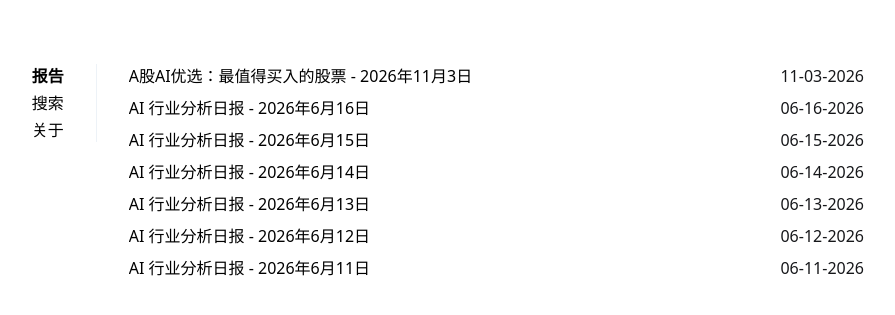
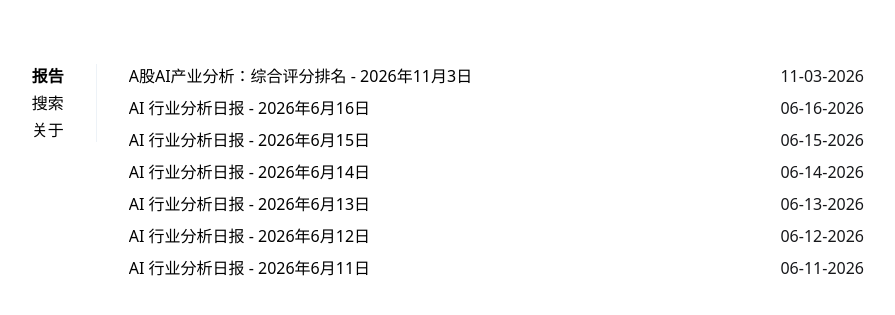
Before and after one commit to alphaseek-org/alphaseek-org.github.io, a Jekyll site: the page built from index.html, in a window 1280 px wide. Shown: the top 315 px of the page, without its empty margins (224-1119 px from the left). Built offline with Jekyll 4.4.1, drawn with Linux system fonts in a browser that asks for light colours.

Commit message:
content: an analysis with a composite-score ranking, not a buy suggestion
The title is now A股AI产业分析：综合评分排名, the conclusion names the highest composite score instead of the stock most worth buying, the holding period is an evaluation period, the decision table is a scoring table, and the disclaimer says the report is not a buy, sell or hold suggestion on any security.

```diff
--- a/_data/reports/2026-11-03/china_top_company.md
+++ b/_data/reports/2026-11-03/china_top_company.md
@@ -10,7 +10,7 @@
 - 已验证10名为：兆易创新、长鑫科技、江波龙、中际旭创、新易盛、源杰科技、联讯仪器、三环集团、长飞光纤、世纪华通。它们均通过三项核验：驱动检查、三项财务输入与同期间披露对照、AI暴露检查（CTC-E04—CTC-E27）。
 - 已验证排名覆盖硬件和应用两层：9名硬件（存储/DRAM/光模块/光芯片/测试设备/元件/光通信），1名应用/AI游戏与AI云数据（世纪华通）。
 - 主要反证：存储链利润中含价格周期和资产/存货减值风险；光通信链有关键物料、扩产、应收和客户订单节奏风险；应用层短期AI收入贡献低于游戏主业。
-- 初筛敏感性显示第5—16名在权重扰动下较不稳定，尤其新易盛、源杰科技、三环集团、长飞光纤和世纪华通；因此最终首选仍只从前5名进入决策。
+- 初筛敏感性显示第5—16名在权重扰动下较不稳定，尤其新易盛、源杰科技、三环集团、长飞光纤和世纪华通；因此最终排名仍只从前5名中产生。
 
 ### 排名
 
@@ -73,7 +73,7 @@
 ### 方法与数据缺口
 
 - 未完整核验的公司一律不排名。
-- 部分新增核验使用P2透明来源或公司公告转载页，而非全部用交易所原始PDF：联讯仪器、三环集团、世纪华通为P2；它们不进入最终决策前5，降低了对首选的影响。
+- 部分新增核验使用P2透明来源或公司公告转载页，而非全部用交易所原始PDF：联讯仪器、三环集团、世纪华通为P2；它们不进入最终评分前5，降低了对排名结果的影响。
 - CTC-E28仅为交易约束提示，未打开交易所规则页，不能作为排名证据。
 - A股约束：T+1、涨跌幅、停牌、最小交易单位、外资通道和科创/创业板适当性会影响可交易性；本报告不提供交易指令、目标价或仓位。
 
--- a/_data/reports/2026-11-03/enterprise_analysis.md
+++ b/_data/reports/2026-11-03/enterprise_analysis.md
@@ -17,7 +17,7 @@
 5. **估值。** 2026-11-03 PE 11.94、PB 2.29，初筛估值分85.3，在入围者中仅次于江波龙且质量/成长更均衡（EA-E03）。
 6. **外部传导。** 美国龙头capex/RPO支持存储、服务器、网络和制造设施链条，给兆易的存储硬件暴露提供背景支撑（EA-E21）。
 7. **风险。** 存储价格周期、证券投资公允价值扰动、存货/商誉减值是核心风险；若扣非利润和经营现金流弱化，需下调（EA-E04）。
-8. **画像结论。** 兆易创新在“基本面成长+估值+证据强度”的组合上最佳，是本次首选。
+8. **画像结论。** 兆易创新在“基本面成长+估值+证据强度”的组合上最佳，是本次评分最高者。
 
 ### 长鑫科技（688825.SH）
 
@@ -28,7 +28,7 @@
 5. **产能/资本开支。** 公司称资金用于先进技术研发、制程升级和产能扩充；这支持AI内存长期供给，但也带来折旧和扩产风险（EA-E06）。
 6. **估值。** 2026-11-03 PE 14.96、PB 10.25，初筛估值分54.3，PB压力显著高于兆易/江波龙（EA-E08）。
 7. **风险。** 前三季度计提信用和资产减值9.21亿元，含存货、在建工程和固定资产减值；若DRAM周期转弱，盈利弹性会反向放大（EA-E07）。
-8. **画像结论。** 长鑫科技是高弹性DRAM核心资产，但估值和减值风险使其决策总分低于兆易、江波龙和中际。
+8. **画像结论。** 长鑫科技是高弹性DRAM核心资产，但估值和减值风险使其评分总分低于兆易、江波龙和中际。
 
 ### 江波龙（301308.SZ）
 
@@ -61,10 +61,10 @@
 5. **美国传导。** 美国云capex/RPO对光模块链有强支撑，但传导不能替代公司订单披露（EA-E21）。
 6. **估值。** 2026-11-03 PE 15.95、PB 8.65，初筛估值分51.6，低于兆易和江波龙（EA-E19）。
 7. **风险。** 订单兑现、海外产能物流、客户集中、毛利率回落是主要风险；证据强度也弱于前四名（EA-E20）。
-8. **画像结论。** 新易盛仍为AI光模块核心受益者，但在本次规则下低于中际，且不改变兆易首选。
+8. **画像结论。** 新易盛仍为AI光模块核心受益者，但在本次规则下低于中际，且不改变兆易创新排名第一。
 
 ### 方法与缺口
 
 - 每名入围者至少覆盖8个画像事实或判断点，并链接到已读取的证据。
-- 客户集中、地区收入、治理细项、供应商明细未逐表完整提取；对结论影响较小，因为最终决策主要由初筛组件、核验和公开风险折扣决定。
+- 客户集中、地区收入、治理细项、供应商明细未逐表完整提取；对结论影响较小，因为最终评分主要由初筛组件、核验和公开风险折扣决定。
 - 不包含目标价、仓位、配置建议或适当性判断。
--- a/_posts/2026-11-03-a-share-ai-pick.md
+++ b/_posts/2026-11-03-a-share-ai-pick.md
@@ -1,5 +1,5 @@
 ---
-title: "A股AI优选：最值得买入的股票 - 2026年11月3日"
+title: "A股AI产业分析：综合评分排名 - 2026年11月3日"
 date: 2026-11-03 09:42:27 +0000
 author: "AlphaSeek Research"
 edition: "Tuesday, November 3, 2026"
@@ -7,16 +7,16 @@ notes: "AI生成内容，仅供参考，不构成投资建议。市场有风险
 categories: [blog]
 tags: [a-share, ai, equity-research]
 ---
-**报告截至：** 2026年11月3日 17:07（北京时间） ｜ **研究时段：** 17:07–17:42（北京时间） ｜ **持有期：** 12个月
-**结论：** 在本次已核验的A股AI入围者中，最值得买入的是 **兆易创新（603986.SH，硬件/存储，90.72分）**；备选依次为江波龙、中际旭创、长鑫科技、新易盛。第一名相对第二名领先6.67分，不是3分以内的势均力敌。置信度：中高。
-**声明：** 本报告是基于公开资料的研究结论，不是针对任何个人的投资建议；不含目标价、仓位或配置建议；不保证结果。
+**报告截至：** 2026年11月3日 17:07（北京时间） ｜ **研究时段：** 17:07–17:42（北京时间） ｜ **评估期：** 12个月
+**结论：** 在本次已核验的A股AI入围者中，综合评分最高的是 **兆易创新（603986.SH，硬件/存储，90.72分）**；其后依次为江波龙、中际旭创、长鑫科技、新易盛。第一名相对第二名领先6.67分，差距不在3分以内。评分结论的置信度：中高。
+**声明：** 本报告是基于公开资料的行业与公司分析，不构成买入、卖出或持有任何证券的建议，也不是针对任何个人的投资建议；不含目标价、仓位或配置建议；不保证结果。
 
 ### 结论与理由
 
-按事先固定的决策规则，兆易创新胜出，不是因为它是市值最大或概念最热，而是因为在已核验入围者中同时满足三点：
+按事先固定的评分规则，兆易创新位居第一，不是因为它是市值最大或概念最热，而是因为在已核验入围者中同时满足三点：
 
 1. **基本面与成长强。** 初筛中质量92.7、成长94.9，合成“基本面与成长”93.8；三季报显示2026年前三季度营收202.97亿元、归母净利润110.66亿元，且公司直接解释为“存储芯片行业供给紧张、存储芯片产品量价齐升、MCU等多个业务产品线持续发力”（ASP-E06）。
-2. **估值分明显优于多数硬件链。** 初筛估值分85.3，2026-11-03收盘PE 11.94、PB 2.29，优于长鑫科技、中际旭创、新易盛等高弹性硬件链；在决策表里估值权重25%，这使它相对光模块和DRAM高PB标的占优（ASP-E05、ASP-E11）。
+2. **估值分明显优于多数硬件链。** 初筛估值分85.3，2026-11-03收盘PE 11.94、PB 2.29，优于长鑫科技、中际旭创、新易盛等高弹性硬件链；在评分表里估值权重25%，这使它相对光模块和DRAM高PB标的占优（ASP-E05、ASP-E11）。
 3. **AI暴露来自披露而非概念标签。** 公司半年度报告披露，AI发展对存储解决方案提出新要求，控股子公司青耘科技为客户推理需求提供定制化存储方案；这让它进入硬件/存储AI链条，而不是只靠主题标签（ASP-E06）。
 
 最大反证也清楚：兆易创新的增长受存储价格周期和证券投资公允价值扰动影响；如果存储价格转弱、AI定制存储不能转为可验证收入，或扣非利润/经营现金流明显弱于收入，结论应下调。
@@ -33,16 +33,16 @@ tags: [a-share, ai, equity-research]
 
 **背景判断：** 背景对A股AI硬件链为“支持但有估值约束”；偏好的层是硬件/存储/光通信/数据中心配套。软件与模型产业趋势强，但本次A股已核验名单主要来自硬件层。
 
-### 候选筛选与排名（A股优选排名）
+### 候选筛选与排名（A股综合评分排名）
 
 样本取自2026年11月3日沪深A股的收盘数据（共5,563只），按AI相关的申万二级行业过滤后取市值前100名；初筛采用2026-09-30的财务数据，100家公司均可评分。初筛权重为质量40%、成长25%、估值20%、流动性15%（ASP-E05）。初筛前10名均通过业务驱动、财务和AI暴露三项核验（ASP-E12）。
 
-#### 优选排名
+#### 综合评分排名
 
 **截止日期：** 2026年11月3日
 **主题：** AI
 **样本：** A股AI相关行业市值前100名，行情为2026年11月3日收盘后最终数据
-**权重：** 初筛：质量40%、成长25%、估值20%、流动性15%；决策：基本面与成长30%、估值25%、产业与宏观20%、验证10%、风险15%
+**权重：** 初筛：质量40%、成长25%、估值20%、流动性15%；评分：基本面与成长30%、估值25%、产业与宏观20%、验证10%、风险15%
 **财务数据：** 2026年9月30日（三季报）
 **证据：** ASP-E05、ASP-E12，CTC-E01—CTC-E27。
 
@@ -71,9 +71,9 @@ tags: [a-share, ai, equity-research]
 
 **长鑫科技。** DRAM规模和盈利弹性极强，端侧AI带动LPDDR5X/LPDDR6需求；但PB 10.25、估值分54.3，且前三季度计提减值9.21亿元，使风险得分低于兆易和中际（ASP-E07、ASP-E13）。
 
-**新易盛。** 同属光模块，披露受益于人工智能算力投资；PE 15.95、PB 8.65，初筛估值分51.6。证据强度低于前四，且不改变最终首选（ASP-E10、ASP-E13）。
+**新易盛。** 同属光模块，披露受益于人工智能算力投资；PE 15.95、PB 8.65，初筛估值分51.6。证据强度低于前四，且不改变排名第一的结论（ASP-E10、ASP-E13）。
 
-### 决策表
+### 评分表
 
 | 入围者 | 基本面与成长 | 估值 | 产业与宏观 | 验证 | 风险 | 总分 |
 |---|---:|---:|---:|---:|---:|---:|
```
Also changed, not shown: other parts of _posts/2026-11-03-a-share-ai-pick.md (+1 -1 lines), _data/reports/2026-11-03/a_share_pick_evidence.md (+3 -3 lines).
